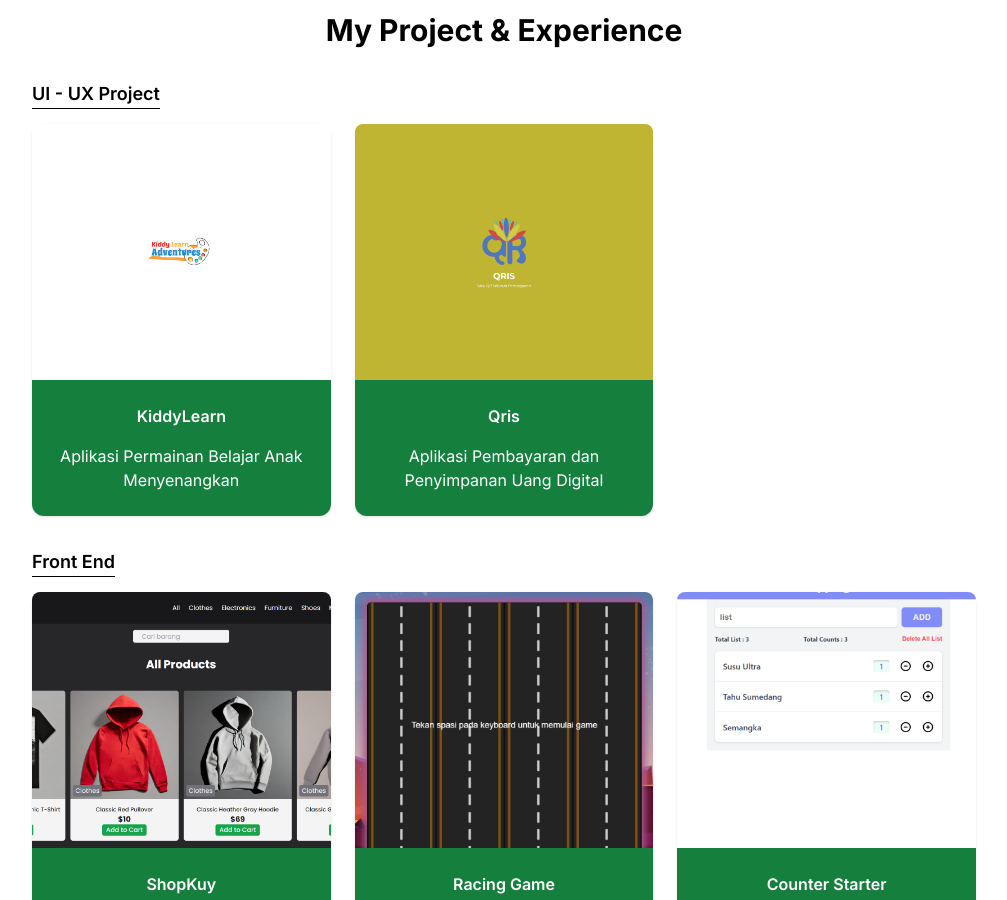
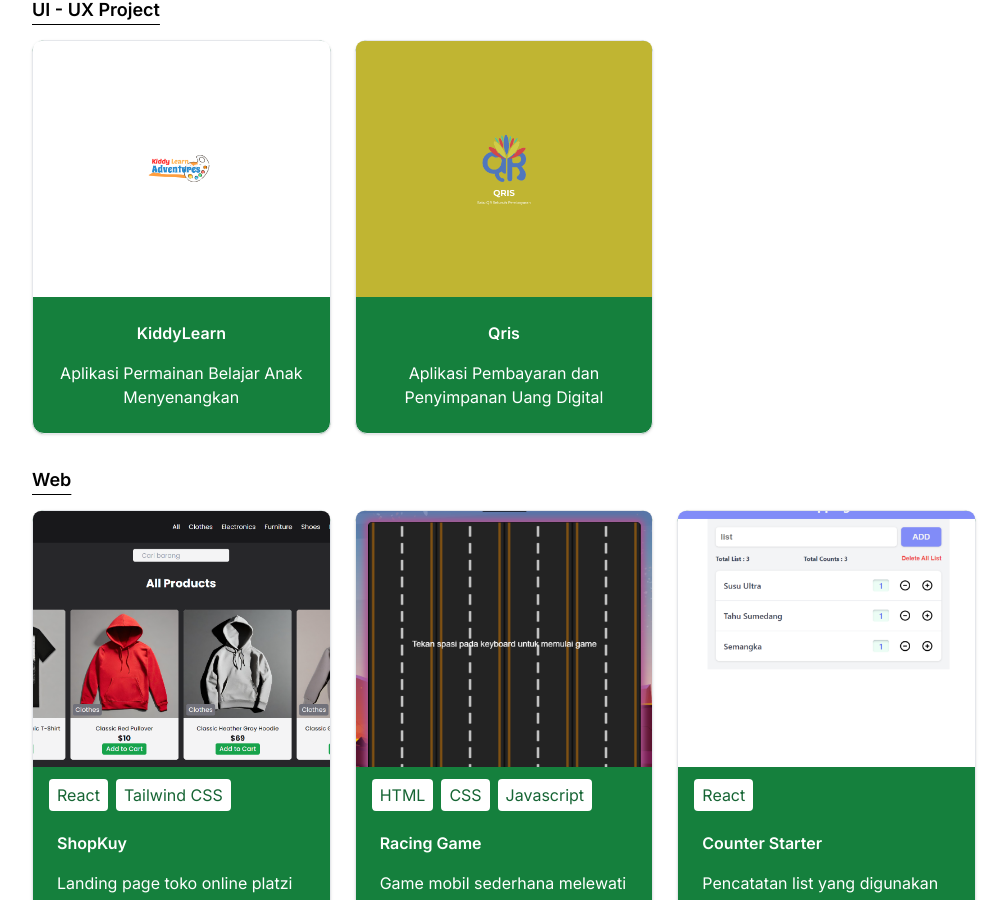
Before and after one commit to diasoy/xxyyzz, a React (Vite) app: page / in a window 1280 px wide. Shown: the part 1900-2800 px from the top of the page, without its empty margins (136-1143 px from the left). Built offline with nearby package versions, Linux system fonts and the light colour scheme.

Commit message:
menambahkan penggunaan framework pada Project

```diff
--- a/src/components/About/AboutHeader.jsx
+++ b/src/components/About/AboutHeader.jsx
@@ -1,5 +1,3 @@
-import { Link } from "react-router-dom";
-
 const AboutHeader = () => {
   return (
     <>
@@ -66,12 +64,6 @@
               </li>
             </ul>
           </ul>
-          <Link
-            to="/about"
-            className="mt-10 text-xl font-semibold text-green-700 hover:text-green-500"
-          >
-            Lihat saya lebih jauh
-          </Link>
         </div>
       </div>
     </>
--- a/src/components/Navbar/Navbar.jsx
+++ b/src/components/Navbar/Navbar.jsx
@@ -90,7 +90,7 @@
                 duration={1000}
                 className="cursor-pointer hover:text-zinc-950 dark:hover:text-green-600"
               >
-                Activity
+                Do
               </ScrollLink>
               <ScrollLink
                 to="project"
@@ -103,10 +103,10 @@
                 Project
               </ScrollLink>
               <Link
-                to="/article"
+                to="/about"
                 className="cursor-pointer hover:text-zinc-950 dark:hover:text-green-600"
               >
-                Article
+                About
               </Link>
 
               <div className="hover:cursor-pointer">
@@ -143,7 +143,7 @@
                 duration={1000}
                 className="px-3 py-1 hover:cursor-pointer hover:bg-zinc-50 hover:text-green-700 dark:hover:text-slate-50 hover:transition-all hover:ease-in-out dark:hover:bg-green-800"
               >
-                Activity
+                Do
               </ScrollLink>
               <ScrollLink
                 to="project"
@@ -156,10 +156,10 @@
                 Project
               </ScrollLink>
               <Link
-                to="/article"
+                to="/about"
                 className="px-3 py-1 hover:bg-zinc-50 hover:text-green-700 dark:hover:text-slate-50 hover:transition-all hover:ease-in-out dark:hover:bg-green-800"
               >
-                Article
+                About
               </Link>
             </div>
             <div className="hover:cursor-pointer">
--- a/src/components/Project/ProjectHeader.jsx
+++ b/src/components/Project/ProjectHeader.jsx
@@ -42,7 +42,7 @@
                   to={"/project-experience/kiddy-learn-adventures"}
                   className=""
                 >
-                  <div className="transition-all duration-500 ease-in-out hover:shadow-2xl max-w-96 shadow rounded-xl bg-green-700 text-white">
+                  <div className="transition-all duration-500 border ease-in-out hover:shadow-2xl max-w-96 shadow rounded-xl bg-green-700 text-white">
                     <img
                       src={kiddyLearn}
                       alt="kiddylearn"
@@ -61,7 +61,7 @@
               </li>
               <li>
                 <Link to={"/project-experience/qris"} className="">
-                  <div className="transition-all duration-500 ease-in-out hover:shadow-2xl max-w-96 shadow rounded-xl bg-green-700 text-white">
+                  <div className="transition-all duration-500 border ease-in-out hover:shadow-2xl max-w-96 shadow rounded-xl bg-green-700 text-white">
                     <img
                       src={qris}
                       alt="qris"
@@ -84,7 +84,7 @@
         <div className="flex flex-col items-center justify-center mx-12 mt-8 md:mx-24 xl:mx-32">
           <div className="flex flex-col mx-2 md:mx-4 lg:mx-6 xl:mx-10 2xl:mx-20">
             <h1 className="mb-4 text-lg font-semibold underline underline-offset-8">
-              Front End
+              Web
             </h1>
             <ul className="grid gap-6 md:grid-cols-2 xl:grid-cols-3 lg:items-center 2xl:grid-cols-4">
               <li className="">
@@ -93,18 +93,24 @@
                   target="_blank"
                   className=""
                 >
-                  <div className="transition-all duration-500 ease-in-out hover:shadow-2xl max-w-96 shadow rounded-xl bg-green-700 text-white">
+                  <div className="transition-all duration-500 border ease-in-out hover:shadow-2xl max-w-96 shadow rounded-xl bg-green-700 text-white">
                     <img
                       src={shopKuy}
                       alt="shopKuy"
                       className="object-cover w-full h-64 rounded-t-lg"
                     />
-                    <div className="flex flex-col items-center justify-center gap-4 px-3 py-6 mx-3">
-                      <h1 className="font-semibold text-center 2xl:text-lg">
-                        ShopKuy
-                      </h1>
-                      <p className="text-center">
-                        Landing Page Toko Online Platzi Fake Api Store
+                    <div className="flex gap-2 px-4 py-3">
+                      <p className="bg-white rounded text-green-800 px-2 py-1">
+                        React
+                      </p>
+                      <p className="bg-white rounded text-green-800 px-2 py-1">
+                        Tailwind CSS
+                      </p>
+                    </div>
+                    <div className="flex flex-col gap-4 px-3 pb-6 pt-2 mx-3">
+                      <h1 className="font-semibold 2xl:text-lg">ShopKuy</h1>
+                      <p className="">
+                        Landing page toko online platzi fake api store
                       </p>
                     </div>
                   </div>
@@ -116,19 +122,26 @@
                   target="_blank"
                   className=""
                 >
-                  <div className="transition-all duration-500 ease-in-out hover:shadow-2xl max-w-96 shadow rounded-xl bg-green-700 text-white">
+                  <div className="transition-all duration-500 border ease-in-out hover:shadow-2xl max-w-96 shadow rounded-xl bg-green-700 text-white">
                     <img
                       src={racingGame}
                       alt="racingGame"
                       className="object-cover w-full h-64 rounded-t-lg"
                     />
-                    <div className="flex flex-col items-center justify-center gap-4 px-3 py-6 mx-3">
-                      <h1 className="font-semibold text-center 2xl:text-lg">
-                        Racing Game
-                      </h1>
-                      <p className="text-center">
-                        Game Mobil Sederhana Melewati Obstacle
+                    <div className="flex gap-2 px-4 py-3">
+                      <p className="bg-white rounded text-green-800 px-2 py-1">
+                        HTML
                       </p>
+                      <p className="bg-white rounded text-green-800 px-2 py-1">
+                        CSS
+                      </p>
+                      <p className="bg-white rounded text-green-800 px-2 py-1">
+                        Javascript
+                      </p>
+                    </div>
+                    <div className="flex flex-col gap-4 px-3 pb-6 pt-2 mx-3">
+                      <h1 className="font-semibold 2xl:text-lg">Racing Game</h1>
+                      <p className="">Game mobil sederhana melewati obstacle</p>
                     </div>
                   </div>
                 </Link>
@@ -139,17 +152,22 @@
                   target="_blank"
                   className=""
                 >
-                  <div className="transition-all duration-500 ease-in-out hover:shadow-2xl max-w-96 shadow rounded-xl bg-green-700 text-white">
+                  <div className="transition-all duration-500 border ease-in-out hover:shadow-2xl max-w-96 shadow rounded-xl bg-green-700 text-white">
                     <img
                       src={shoppingList}
                       alt="shoppingList"
                       className="object-cover w-full h-64 rounded-t-lg"
                     />
-                    <div className="flex flex-col items-center justify-center gap-4 px-3 py-6 mx-3">
-                      <h1 className="font-semibold text-center 2xl:text-lg">
+                    <div className="flex gap-2 px-4 py-3">
+                      <p className="bg-white rounded text-green-800 px-2 py-1">
+                        React
+                      </p>
+                    </div>
+                    <div className="flex flex-col gap-4 px-3 pb-6 pt-2 mx-3">
+                      <h1 className="font-semibold 2xl:text-lg">
                         Counter Starter
                       </h1>
-                      <p className="text-center">
+                      <p className="">
                         Pencatatan list yang digunakan untuk belanja
                       </p>
                     </div>
@@ -158,21 +176,32 @@
               </li>
               <li className="">
                 <Link
-                  to="https://racing-game-site6.vercel.app/"
+                  to="https://bookshelf-app-xi.vercel.app/"
                   target="_blank"
                   className=""
                 >
-                  <div className="transition-all duration-500 ease-in-out hover:shadow-2xl max-w-96 shadow rounded-xl bg-green-700 text-white">
+                  <div className="transition-all duration-500 border ease-in-out hover:shadow-2xl max-w-96 shadow rounded-xl bg-green-700 text-white">
                     <img
                       src={bookshelf}
                       alt="bookshelf"
                       className="object-cover w-full h-64 rounded-t-lg"
                     />
-                    <div className="flex flex-col items-center justify-center gap-4 px-3 py-6 mx-3">
-                      <h1 className="font-semibold text-center 2xl:text-lg">
+                    <div className="flex gap-2 px-4 py-3">
+                      <p className="bg-white rounded text-green-800 px-2 py-1">
+                        HTML
+                      </p>
+                      <p className="bg-white rounded text-green-800 px-2 py-1">
+                        CSS
+                      </p>
+                      <p className="bg-white rounded text-green-800 px-2 py-1">
+                        Javascript
+                      </p>
+                    </div>
+                    <div className="flex flex-col gap-4 px-3 pb-6 pt-2 mx-3">
+                      <h1 className="font-semibold 2xl:text-lg">
                         Bookshelf App
                       </h1>
-                      <p className="text-center">
+                      <p className="">
                         Mencatat buku yang sudah dibaca dan belum dibaca
                       </p>
                     </div>
```
Also changed, not shown: src/components/About/About.jsx (+5 -5 lines).
